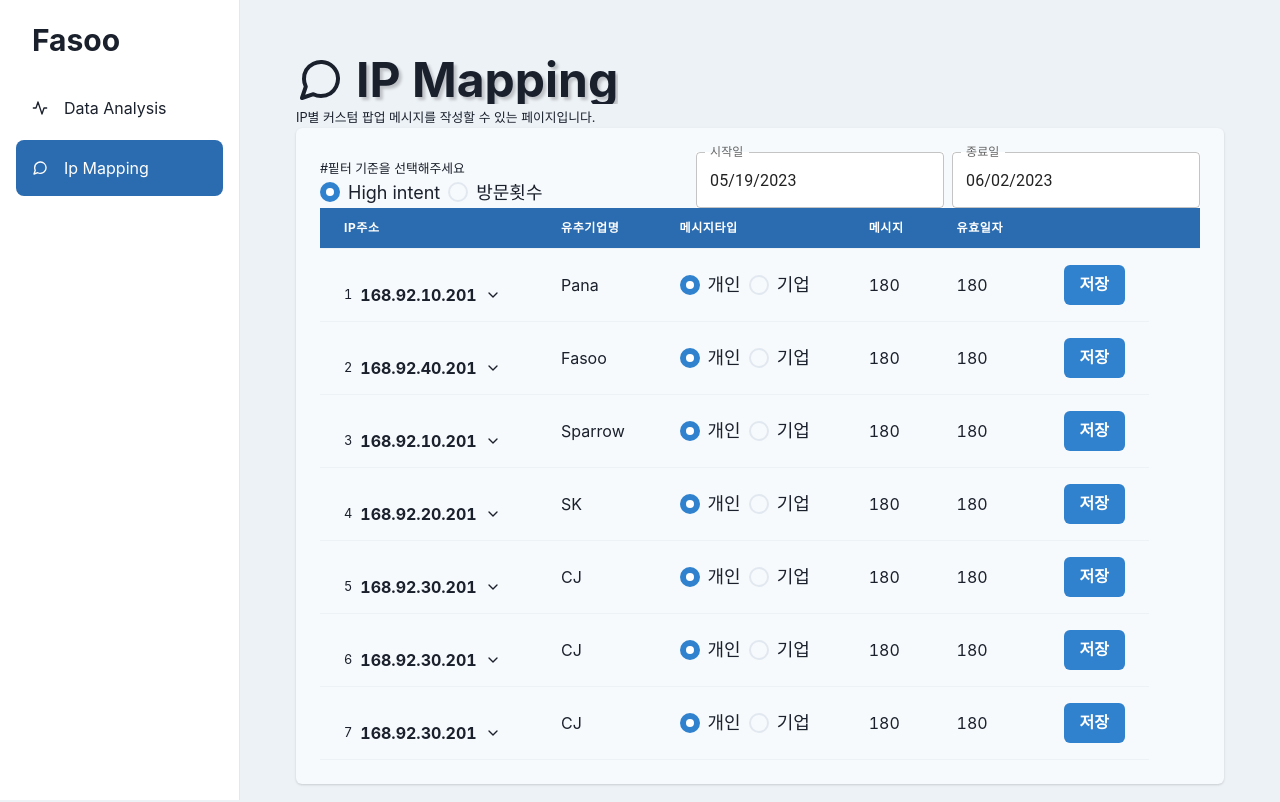
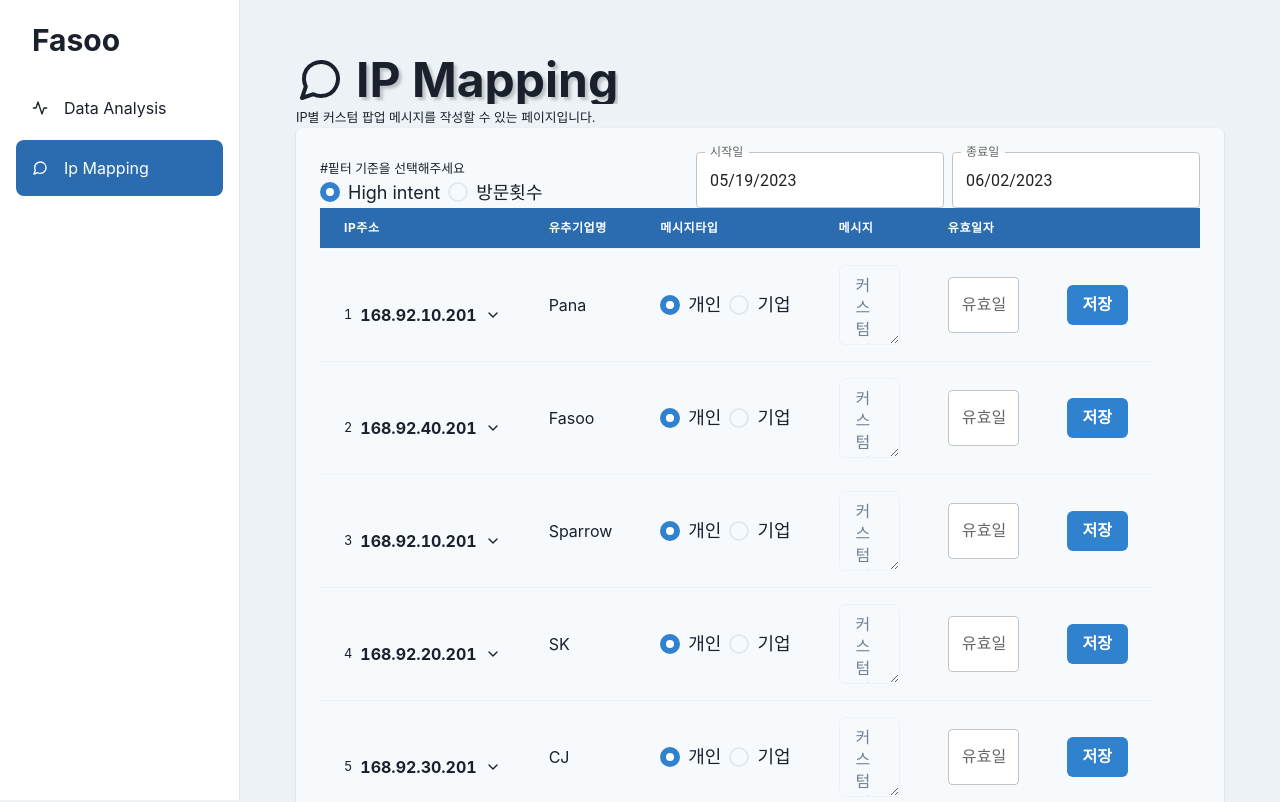
Before and after one commit to LogBoard-fasoo/logboard_client, a React (Create React App) app: page /ip-mapping in a window 1280 px wide. Shown: the top 802 px of the page. Built offline with nearby package versions, Linux system fonts and the light colour scheme.

Commit message:
feat: ip mapping 메시지 및 유효일자 컬럼

```diff
--- a/src/components/common/Datepicker.jsx
+++ b/src/components/common/Datepicker.jsx
@@ -7,6 +7,22 @@ import { TextField } from "@mui/material";
 import styled from "@emotion/styled";
 import dayjs from "dayjs";
 import { formatDate } from "../utils/formatDate";
+
+export function CustomDatePicker({ setTimeline }) {
+    const theme = createTheme();
+
+    return (
+        <ThemeProvider theme={theme}>
+            <LocalizationProvider dateAdapter={AdapterDayjs}>
+                <DatePickerStyle
+                    renderInput={(params) => <TextField {...params} />}
+                    onChange={setTimeline}
+                    label="유효일"
+                />
+            </LocalizationProvider>
+        </ThemeProvider>
+    );
+}
 
 export default function CustomDateRangePicker({ timeline, setTimeline }) {
     const { startDate, endDate } = timeline;
--- a/src/components/mapping/IpMappingTable.jsx
+++ b/src/components/mapping/IpMappingTable.jsx
@@ -16,9 +16,11 @@ import {
     CardBody,
     Wrap,
     HStack,
+    Textarea,
 } from "@chakra-ui/react";
 import MessageTypeRadioGroup from "./MessageTypeRadioGroup";
 import { FiChevronDown, FiChevronUp } from "react-icons/fi";
+import { CustomDatePicker } from "../common/Datepicker";
 
 const data = [
     {
@@ -139,8 +141,12 @@ export default function IpMappingTable() {
                                     <Td>
                                         <MessageTypeRadioGroup />
                                     </Td>
-                                    <Td>{company.message}</Td>
-                                    <Td>{company.validDate}</Td>
+                                    <Td>
+                                        <Textarea placeholder="커스텀 메시지를 작성해주세요." vaue={company.message} />
+                                    </Td>
+                                    <Td>
+                                        <CustomDatePicker />
+                                    </Td>
                                     <Td isNumeric>
                                         <Button colorScheme="blue">저장</Button>
                                     </Td>
```
